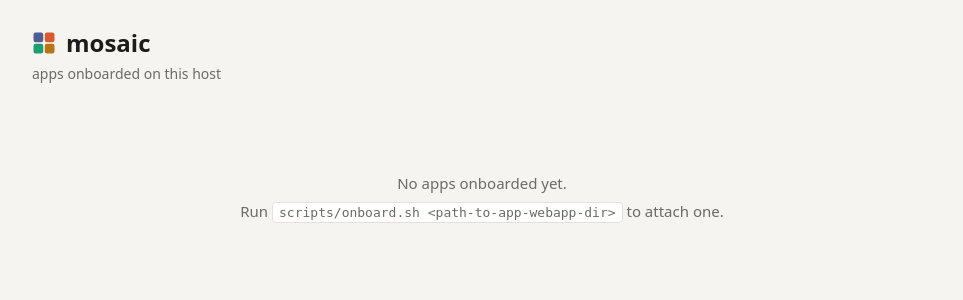
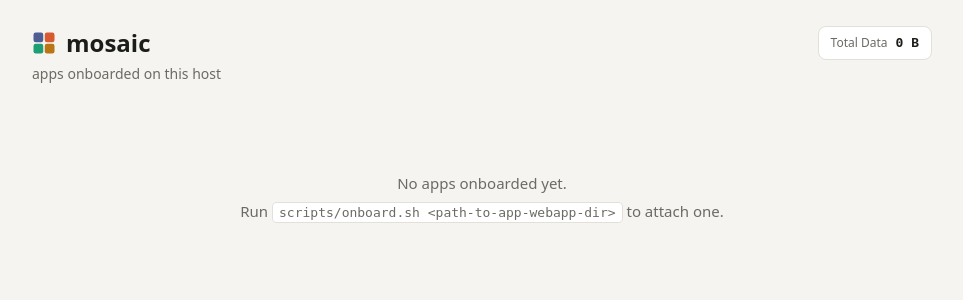
Before and after one commit to susamn/mosiac, a FastAPI app: page /mosaic/ in a window 1280 px wide. Shown: the top 300 px of the page, without its empty margins (158-1121 px from the left). Run offline with FastAPI, Linux system fonts and the light colour scheme.

Commit message:
Added data size for mosiac and per card

```diff
--- a/backend/app.py
+++ b/backend/app.py
@@ -30,7 +30,9 @@ from fastapi.staticfiles import StaticFiles
 from fastapi.templating import Jinja2Templates
 
 APPS_DIR = Path(os.environ.get("MOSAIC_APPS_DIR", Path.home() / ".local" / "share" / "mosaic" / "apps"))
+DATA_HOME = Path(os.environ.get("MOSAIC_DATA_HOME", Path.home() / ".local" / "share" / "mosaic" / "data"))
 APPS_DIR.mkdir(parents=True, exist_ok=True)  # merciful: create once if missing, never touch if present
+DATA_HOME.mkdir(parents=True, exist_ok=True)
 ID_RE = re.compile(r"^[a-z0-9][a-z0-9-]*$")
 
 app = FastAPI(title="mosaic", docs_url=None, redoc_url=None)
@@ -38,17 +40,65 @@ app.mount("/mosaic/static", StaticFiles(directory=str(Path(__file__).parent / "s
 templates = Jinja2Templates(directory=str(Path(__file__).parent / "templates"))
 
 
+def format_size(size_bytes: int) -> str:
+    """Format byte count into human readable size string."""
+    if size_bytes < 1024:
+        return f"{size_bytes} B"
+    elif size_bytes < 1024 * 1024:
+        return f"{size_bytes / 1024:.1f} KB"
+    elif size_bytes < 1024 * 1024 * 1024:
+        return f"{size_bytes / (1024 * 1024):.1f} MB"
+    else:
+        return f"{size_bytes / (1024 * 1024 * 1024):.2f} GB"
+
+
+def dir_size(path: Path) -> int:
+    """Recursively calculate size in bytes of a directory or file."""
+    try:
+        path = path.resolve()
+    except OSError:
+        return 0
+    if not path.exists():
+        return 0
+    if path.is_file():
+        return path.stat().st_size
+    total = 0
+    if path.is_dir():
+        for f in path.rglob("*"):
+            if f.is_file():
+                try:
+                    total += f.stat().st_size
+                except OSError:
+                    pass
+    return total
+
+
+def app_data_size(app_id: str, entry: Path) -> int:
+    """Calculate data size for a given app ID (checking DATA_HOME/<id> and entry/data)."""
+    primary = DATA_HOME / app_id
+    if primary.exists():
+        return dir_size(primary)
+    fallback = entry / "data"
+    if fallback.exists():
+        return dir_size(fallback)
+    return 0
+
+
 def data_updated_at(entry: Path):
-    """Most recent mtime among files under entry/data, or None if there is none."""
-    data_dir = entry / "data"
-    if not data_dir.is_dir():
-        return None
+    """Most recent mtime among files under entry/data or DATA_HOME/app_id, or None if there is none."""
+    data_dirs = [DATA_HOME / entry.name, entry / "data"]
     latest = None
-    for f in data_dir.rglob("*"):
-        if f.is_file():
-            mtime = f.stat().st_mtime
-            if latest is None or mtime > latest:
-                latest = mtime
+    for data_dir in data_dirs:
+        if not data_dir.is_dir():
+            continue
+        for f in data_dir.rglob("*"):
+            if f.is_file() and not f.is_symlink():
+                try:
+                    mtime = f.stat().st_mtime
+                    if latest is None or mtime > latest:
+                        latest = mtime
+                except OSError:
+                    pass
     return latest
 
 
@@ -66,6 +116,9 @@ def discover_apps():
             continue
         if meta.get("id") == entry.name:
             meta["data_updated_at"] = data_updated_at(entry)
+            size_bytes = app_data_size(entry.name, entry)
+            meta["data_size_bytes"] = size_bytes
+            meta["data_size_formatted"] = format_size(size_bytes)
             apps.append(meta)
     return apps
 
@@ -113,8 +166,15 @@ def health():
 
 @app.get("/mosaic/", response_class=None)
 def dashboard(request: Request):
+    apps = discover_apps()
+    total_bytes = dir_size(DATA_HOME)
+    total_formatted = format_size(total_bytes)
     return templates.TemplateResponse(
-        request, "dashboard.html", {"apps": discover_apps()}
+        request, "dashboard.html", {
+            "apps": apps,
+            "total_data_size": total_formatted,
+            "total_data_bytes": total_bytes,
+        }
     )
 
 
--- a/backend/static/dashboard.css
+++ b/backend/static/dashboard.css
@@ -12,6 +12,14 @@
 body { background: var(--bg); color: var(--ink); font: 15px/1.55 system-ui, sans-serif; padding: 24px; }
 .wrap { max-width: 900px; margin: 0 auto; }
 header { margin-bottom: 24px; }
+.header-top { display: flex; justify-content: space-between; align-items: flex-start; gap: 16px; flex-wrap: wrap; }
+.header-data-info {
+  display: flex; align-items: center; gap: 8px;
+  background: var(--card); border: 1px solid var(--line); border-radius: 8px;
+  padding: 6px 12px; font-size: 13px; margin-top: 2px;
+}
+.header-data-info .data-label { color: var(--muted); font-size: 12px; }
+.header-data-info .data-val { font-weight: 600; font-family: ui-monospace, SFMono-Regular, monospace; color: var(--ink); }
 h1 { font-size: 24px; font-weight: 650; display: flex; align-items: center; gap: 10px; }
 .logo { width: 24px; height: 24px; border-radius: 5px; }
 .sub { color: var(--muted); font-size: 14px; margin-top: 2px; }
@@ -25,7 +33,7 @@ h1 { font-size: 24px; font-weight: 650; display: flex; align-items: center; gap:
         border-radius: 10px; color: var(--ink); font: 14px system-ui, sans-serif; }
 .sort:focus { outline: none; border-color: var(--accent); }
 .grid { display: grid; grid-template-columns: repeat(auto-fill, minmax(220px, 1fr)); gap: 12px; }
-.tile { display: block; position: relative; background: var(--card); border: 1px solid var(--line); border-radius: 10px;
+.tile { display: flex; flex-direction: column; position: relative; background: var(--card); border: 1px solid var(--line); border-radius: 10px;
         padding: 16px 18px; text-decoration: none; color: inherit; transition: border-color .15s, transform .15s; }
 .tile[hidden] { display: none; }
 .tile:hover { border-color: var(--accent); transform: translateY(-1px); }
@@ -35,7 +43,9 @@ h1 { font-size: 24px; font-weight: 650; display: flex; align-items: center; gap:
 .led-grey { background: #9ca3af; box-shadow: 0 0 0 3px rgba(156, 163, 175, .12); }
 .tname { font-weight: 600; font-size: 16px; margin-bottom: 4px; padding-right: 16px; }
 .tdesc { color: var(--muted); font-size: 13px; margin-bottom: 10px; min-height: 34px; }
-.tver { color: var(--muted); font-size: 12px; font-family: ui-monospace, monospace; }
+.tmeta { display: flex; justify-content: space-between; align-items: center; gap: 8px; margin-top: auto; }
+.tver, .tsize { color: var(--muted); font-size: 12px; font-family: ui-monospace, SFMono-Regular, Menlo, Monaco, Consolas, monospace; line-height: 1; }
+.tsize { text-align: right; margin-left: auto; }
 .no-match { text-align: center; color: var(--muted); padding: 40px 0; }
 .empty { text-align: center; color: var(--muted); padding: 60px 0; line-height: 1.9; }
 .empty code { background: var(--card); border: 1px solid var(--line); border-radius: 4px; padding: 2px 6px;
--- a/backend/templates/dashboard.html
+++ b/backend/templates/dashboard.html
@@ -10,8 +10,16 @@
 <body>
 <div class="wrap">
   <header>
-    <h1><img src="/mosaic/static/favicon.svg" alt="" class="logo">mosaic</h1>
-    <p class="sub">apps onboarded on this host</p>
+    <div class="header-top">
+      <div>
+        <h1><img src="/mosaic/static/favicon.svg" alt="" class="logo">mosaic</h1>
+        <p class="sub">apps onboarded on this host</p>
+      </div>
+      <div class="header-data-info" title="Total data size across onboarded apps">
+        <span class="data-label">Total Data</span>
+        <span class="data-val">{{ total_data_size }}</span>
+      </div>
+    </div>
   </header>
   {% if apps %}
   <div class="controls">
@@ -31,7 +39,10 @@
       <span class="led"></span>
       <div class="tname">{{ a.name }}</div>
       <div class="tdesc">{{ a.description or "" }}</div>
-      <div class="tver">v{{ a.version or "0.0.0" }}</div>
+      <div class="tmeta">
+        <span class="tver">v{{ a.version or "0.0.0" }}</span>
+        <span class="tsize" title="App data size">{{ a.data_size_formatted }}</span>
+      </div>
     </a>
     {% endfor %}
   </div>
```
Also changed, not shown: tests/specs/mosaic.spec.ts (+2 -2 lines).
